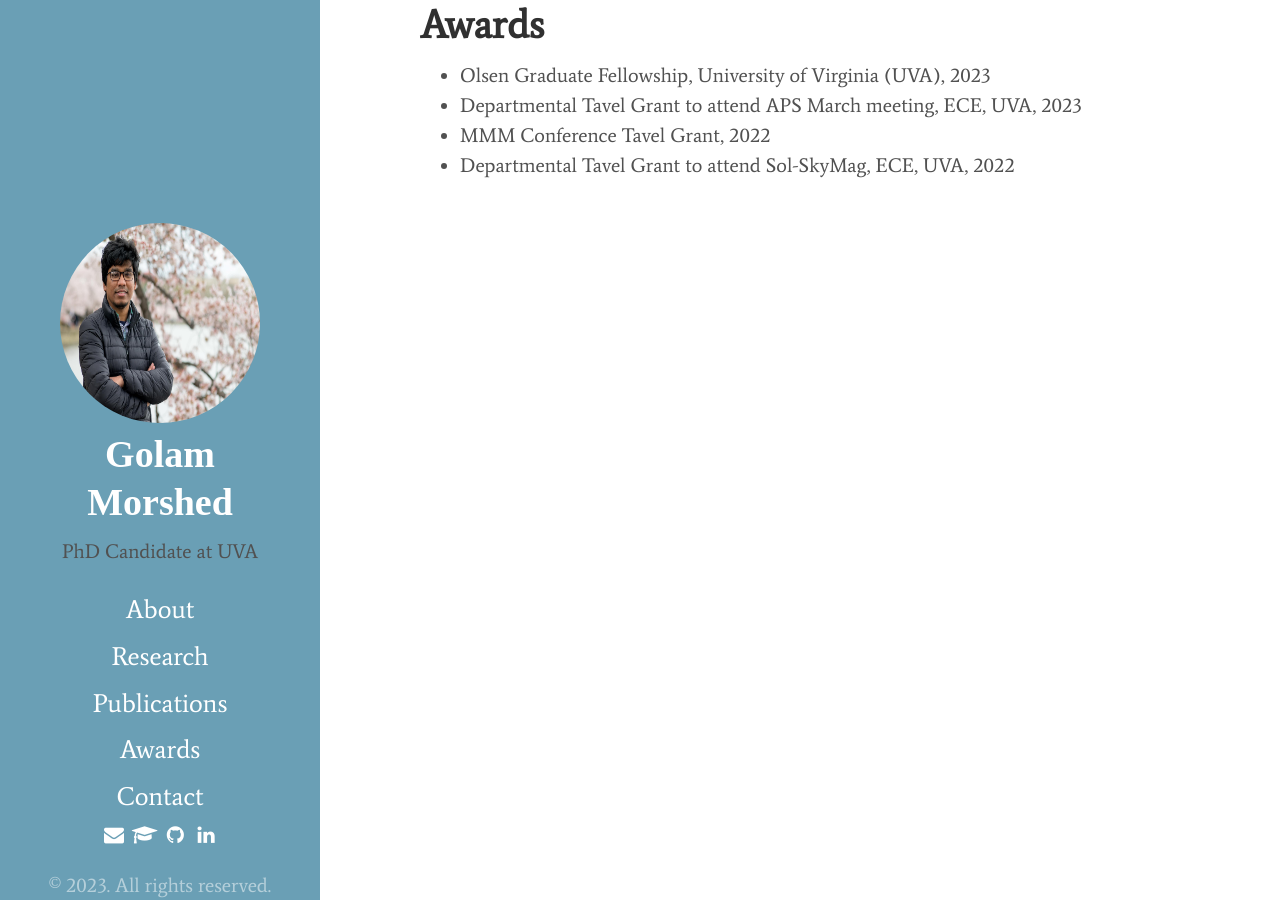
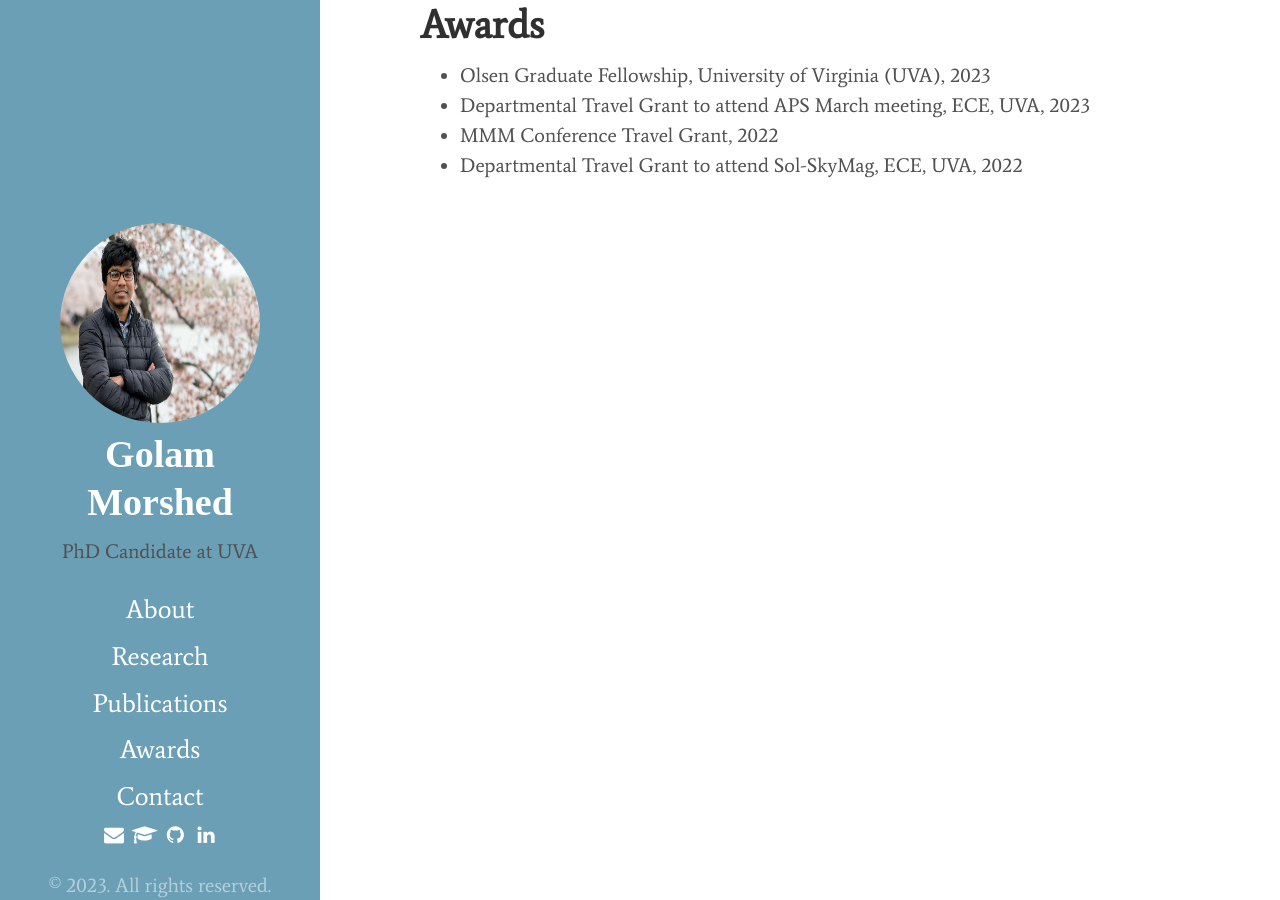
Before and after one commit to mgmorshed/mgmorshed.github.io, a Jekyll site: the page built from awards.md, in a window 1280 px wide. Built offline with Jekyll 4.4.1, drawn with Linux system fonts in a browser that asks for light colours; cached includes are drawn as plain includes.

Commit message:
Update awards.md

```diff
--- a/awards.md
+++ b/awards.md
@@ -3,6 +3,6 @@ layout: page
 title: Awards
 ---
 * Olsen Graduate Fellowship, University of Virginia (UVA), 2023
-* Departmental Tavel Grant to attend APS March meeting, ECE, UVA, 2023
-* MMM Conference Tavel Grant, 2022
-* Departmental Tavel Grant to attend Sol-SkyMag, ECE, UVA, 2022
+* Departmental Travel Grant to attend APS March meeting, ECE, UVA, 2023
+* MMM Conference Travel Grant, 2022
+* Departmental Travel Grant to attend Sol-SkyMag, ECE, UVA, 2022
```
